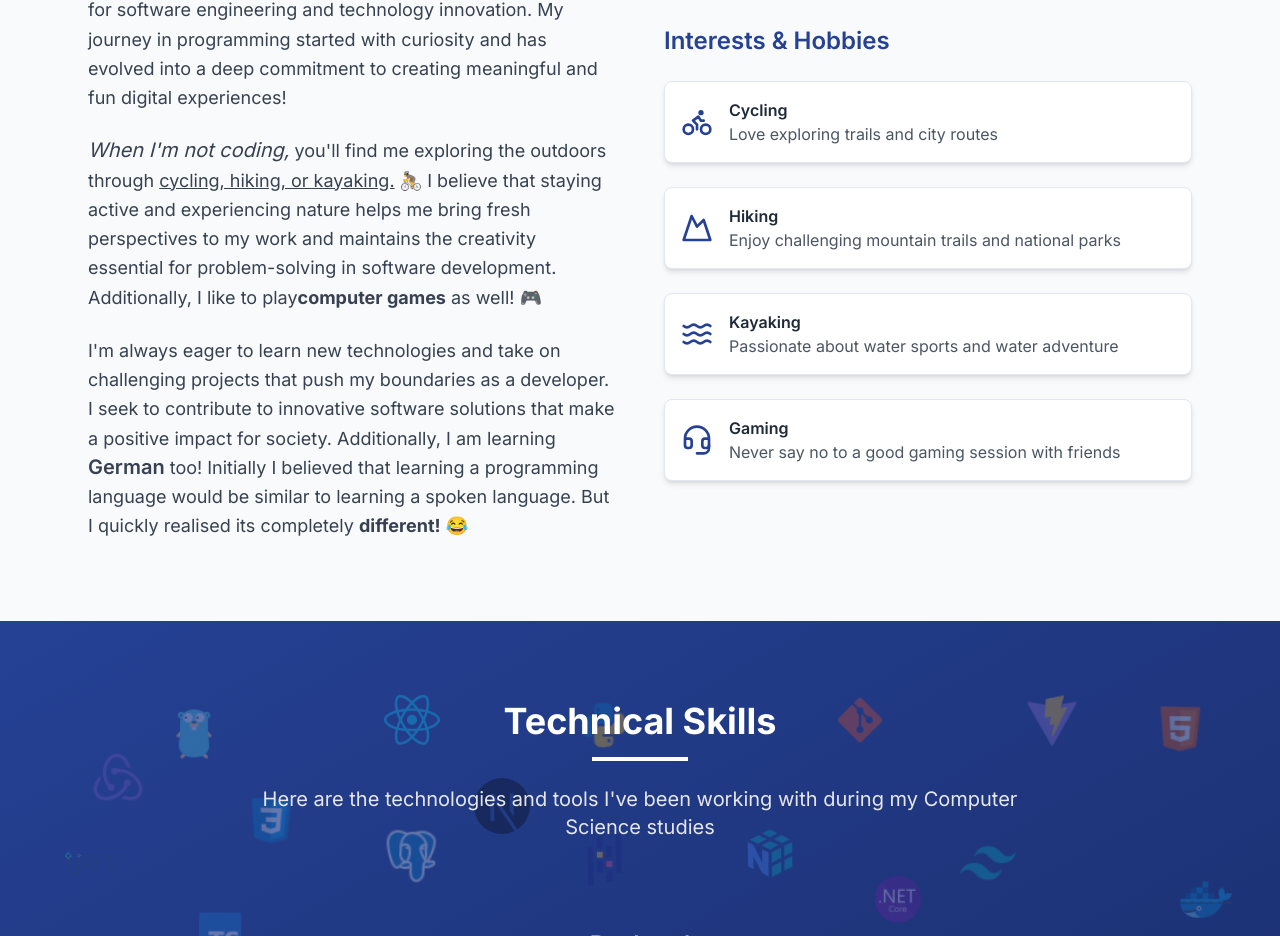
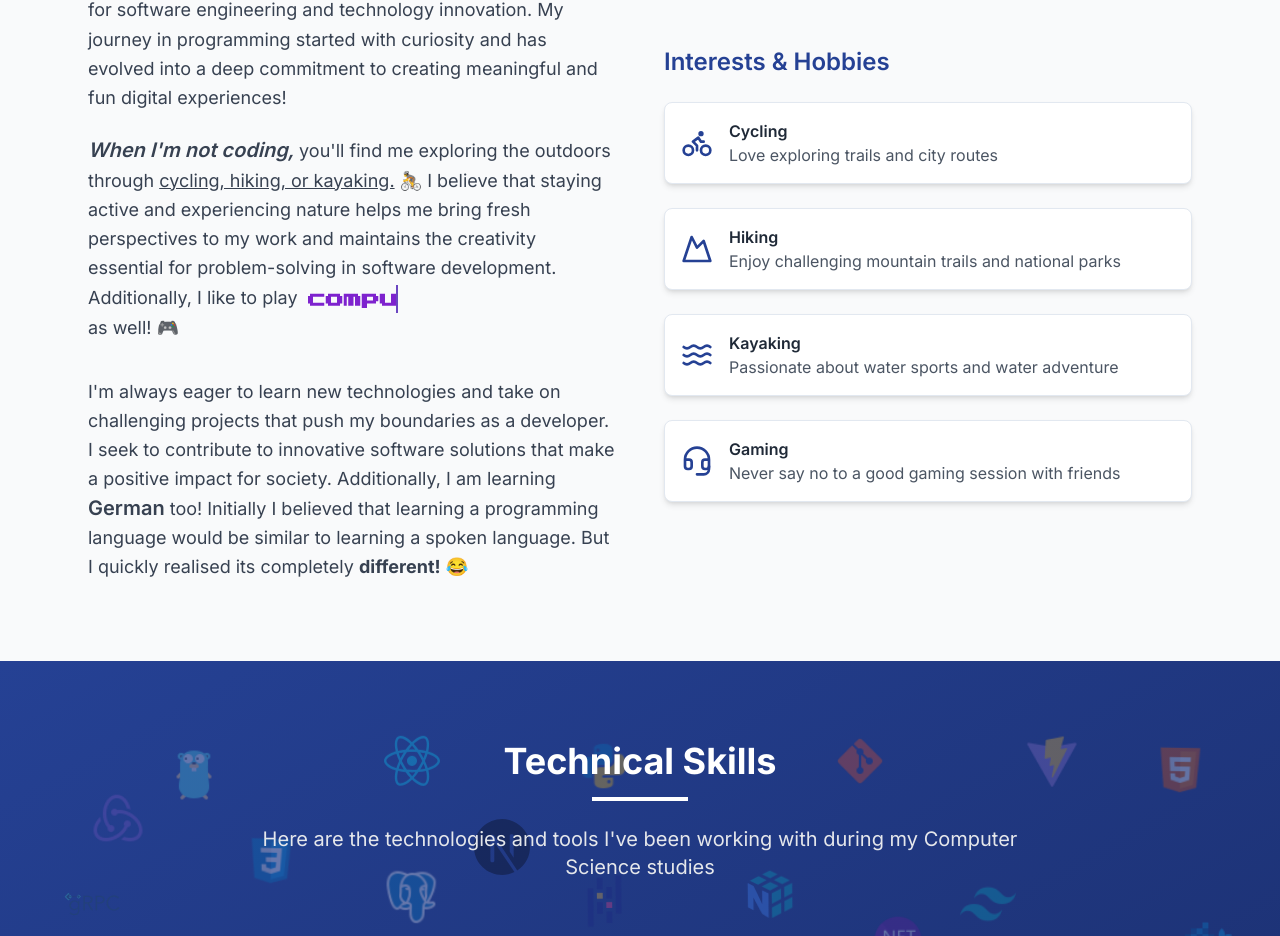
Before and after one commit to HongRay/Personal-Website, a React (Vite) app: page / in a window 1280 px wide. Shown: the part 1134-2070 px from the top of the page. Built offline with nearby package versions, Linux system fonts and the light colour scheme.

Commit message:
Add animation to computer games

```diff
--- a/index.html
+++ b/index.html
@@ -10,6 +10,7 @@
     <link rel="preconnect" href="https://fonts.googleapis.com">
     <link rel="preconnect" href="https://fonts.gstatic.com" crossorigin>
     <link href="https://fonts.googleapis.com/css2?family=Inter:wght@300;400;500;600;700&display=swap" rel="stylesheet">
+    <link href="https://fonts.googleapis.com/css2?family=Press+Start+2P&display=swap" rel="stylesheet">
     <link rel="icon" href="/Fruitard.ico" />
 
     <meta property="og:title" content="Ng Hong Ray - Portfolio" />
--- a/src/components/AboutSection.tsx
+++ b/src/components/AboutSection.tsx
@@ -25,10 +25,14 @@ const AboutSection = () => {
               meaningful and fun digital experiences!
             </p>
             <p className="text-lg text-gray-700 leading-relaxed">
-              <span className="text-xl italic">When I'm not coding,</span> you'll find me exploring the outdoors through <u>cycling, hiking, or kayaking.</u> 🚴
+              <span className="text-xl italic font-semibold">When I'm not coding,</span> you'll find me exploring the outdoors through <u>cycling, hiking, or kayaking.</u> 🚴
               I believe that staying active and experiencing nature helps me bring fresh perspectives to my work
-              and maintains the creativity essential for problem-solving in software development. Additionally, I like to play
-              <strong>computer games</strong> as well! 🎮
+              and maintains the creativity essential for problem-solving in software development. Additionally, I like to play &nbsp;
+              <strong className="align-middle inline-block overflow-hidden whitespace-nowrap border-r-2 border-[#254194] font-pixel text-lg text-purple-700 animate-typing">
+                  computer games
+              </strong>
+              {/* This is done to ensure the interest and hobbies card doesnt shift when its animation */}
+              <span className="block h-[2.5rem]"> as well! 🎮</span>
             </p>
             <p className="text-lg text-gray-700 leading-relaxed">
               I'm always eager to learn new technologies and take on challenging projects that push my boundaries
--- a/tailwind.config.ts
+++ b/tailwind.config.ts
@@ -19,6 +19,9 @@ export default {
 			}
 		},
 		extend: {
+			fontFamily: {
+				pixel: ['"Press Start 2P"', 'cursive'],
+			},
 			colors: {
 				border: 'hsl(var(--border))',
 				input: 'hsl(var(--input))',
@@ -111,6 +114,24 @@ export default {
 					'50%': {
 						transform: 'translateY(-10px)'
 					}
+				},
+				'typing': {
+					'0%': {
+						width: '0'
+					},
+					'50%': {
+						width: '14ch'
+					},
+					'80%': {
+						width: '14ch'
+					},
+					'100%': {
+						width: '14ch'
+					} // resets to allow looping
+				},
+				'blink-caret': {
+				'0%, 100%': { borderColor: 'transparent' },
+      			'50%': { borderColor: '#6b46c1' },
 				}
 			},
 			animation: {
@@ -118,8 +139,9 @@ export default {
 				'accordion-up': 'accordion-up 0.2s ease-out',
 				'fade-in': 'fade-in 0.8s ease-out',
 				'float-updown': 'float-updown 3s ease-in-out infinite',
-				'float': 'float 6s ease-in-out infinite'
-			}
+				'float': 'float 6s ease-in-out infinite',
+				'typing': 'typing 3s steps(14) infinite, blink-caret 0.75s step-end infinite',
+			},
 		}
 	},
 	plugins: [require("tailwindcss-animate")],
```
